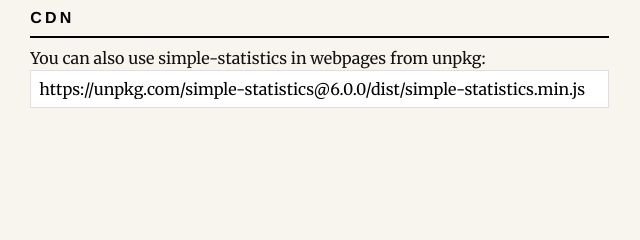
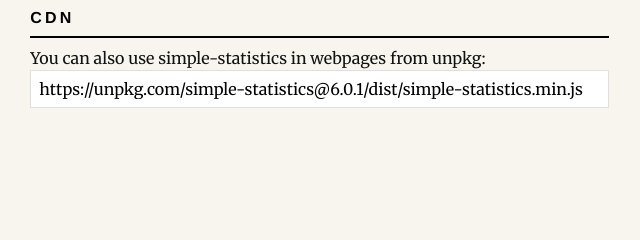
Before and after one commit to simple-statistics/simple-statistics.github.com, a plain HTML site: page index.html in a window 1280 px wide. Shown: the part 1277-1517 px from the top of the page, 543-1183 px from the left. Drawn offline with Linux system fonts and the light colour scheme.

Commit message:
chore: Update version

```diff
--- a/index.html
+++ b/index.html
@@ -75,9 +75,9 @@
           <h1 class='sans h4 caps m0'><a href='#download'>Download</a></h1>
           <hr class='mt1'>
           <h4>Uncompressed Development</h4>
-          <a class='btn btn-outline bg-white' download='simple-statistics.js' href='https://unpkg.com/simple-statistics@6.0.0/dist/simple-statistics.js'>simple-statistics.js</a>
+          <a class='btn btn-outline bg-white' download='simple-statistics.js' href='https://unpkg.com/simple-statistics@6.0.1/dist/simple-statistics.js'>simple-statistics.js</a>
           <h4>Production Build</h4>
-          <a class='btn btn-outline bg-white' download='simple-statistics.min.js' href='https://unpkg.com/simple-statistics@6.0.0/dist/simple-statistics.min.js'>simple-statistics.min.js</a>
+          <a class='btn btn-outline bg-white' download='simple-statistics.min.js' href='https://unpkg.com/simple-statistics@6.0.1/dist/simple-statistics.min.js'>simple-statistics.min.js</a>
         </div>
         <div class='sm-col-7 px2 mb3'>
           <h1 class='sans h4 caps m0'><a href='#install'>Install</a></h1>
@@ -94,7 +94,7 @@
           <h1 class='mt4 sans h4 caps m0'><a href='#cdn'>CDN</a></h1>
           <hr class='mt1'>
           <p>You can also use simple-statistics in webpages from unpkg:
-          <input onclick='selectme(this)' class='overflow-auto bg-white px1 py1 border col-12' value='https://unpkg.com/simple-statistics@6.0.0/dist/simple-statistics.min.js' />
+          <input onclick='selectme(this)' class='overflow-auto bg-white px1 py1 border col-12' value='https://unpkg.com/simple-statistics@6.0.1/dist/simple-statistics.min.js' />
         </div>
       </div>
     </section>
```
